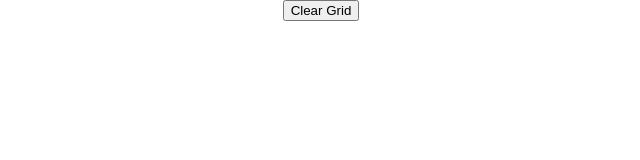
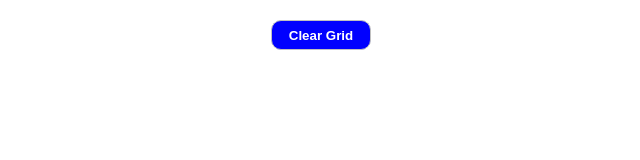
Before and after one commit to BurakAy/sketch, a plain HTML site: page index.html in a window 1280 px wide. Shown: the whole page, without its empty margins (319-959 px from the left). Drawn offline with nearby package versions, Linux system fonts and the light colour scheme.

Commit message:
styling of button and grid

```diff
--- a/css/styles.css
+++ b/css/styles.css
@@ -1,23 +1,29 @@
-html {
-	height: 100%;
-	width: 100%;
+ body {
+	margin: 20px auto;
+	text-align: center;
 }
 
-body {
-	margin: 0 auto;
-	text-align: center;
-	height: 100%;
-	width: 100%;
+#container {
+	margin: auto;
+	height: 960px;
+	width: 960px;
+	padding: 0;
+	font-size: 0;
 }
 
-.row {
-	height: 50px;
-	background-color: white;
+button {
+	border-radius: 10px;
+	background-color: blue;
+	color: white;
+	font-weight: bold;
+	border: 1px solid silver;
+	width: 100px;
+	height: 30px;
 }
 
-.square {
-	border: 1px solid black;
-	height: 50px;
-	width: 50px;
+.grid {
+	margin: 0;
+	padding: 0;
+	outline: 1px solid black;
 	display: inline-block;
 }
```
